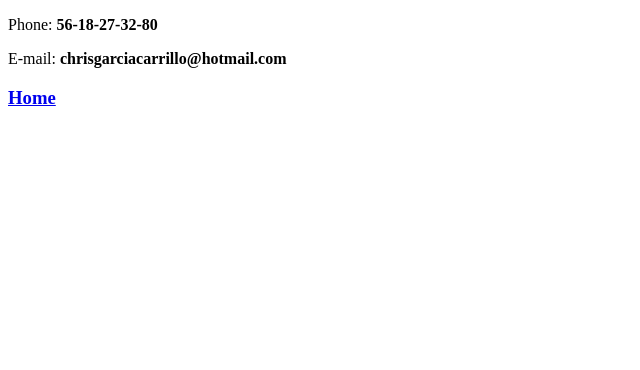
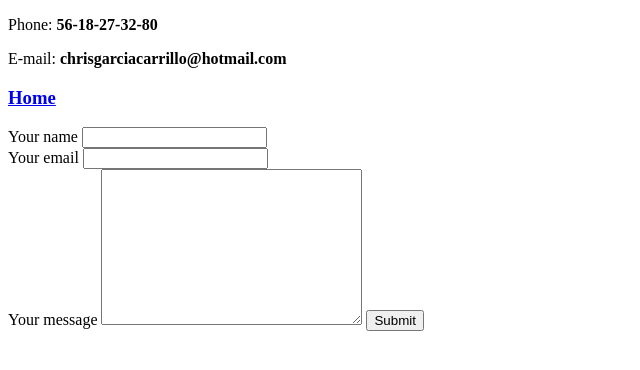
Before and after one commit to ChrisGarCar/CV, a plain HTML site: page Contact.html in a window 1280 px wide. Shown: the whole page, without its empty margins (0-640 px from the left). Drawn offline with Linux system fonts and the light colour scheme.

Commit message:
Update Contact.html

```diff
--- a/Contact.html
+++ b/Contact.html
@@ -8,6 +8,16 @@
     <p>Phone: <strong>56-18-27-32-80</strong></p>
     <p>E-mail: <strong>chrisgarciacarrillo@hotmail.com</strong></p>
     <h3><a href="index.html">Home</a></h3>
+    <form action="mailto:chrisgarciacarrillo@hotmail.com" method="post" enctype="text/plain">
+      <label>Your name</label>
+      <input type="text" name="Mi name" value=""><br>
+      <label>Your email</label>
+      <input type="email" name="Mi email" value=""><br>
+      <label>Your message</label>
+      <textarea name="name" rows="10" cols="30"></textarea>
+      <input type="submit" name="">
+    </form>
+
 
   </body>
 </html>
```
